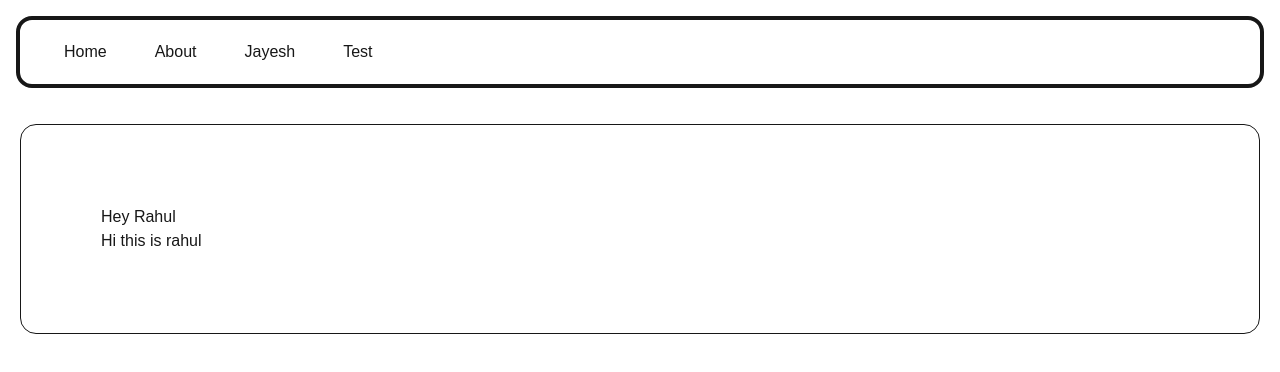
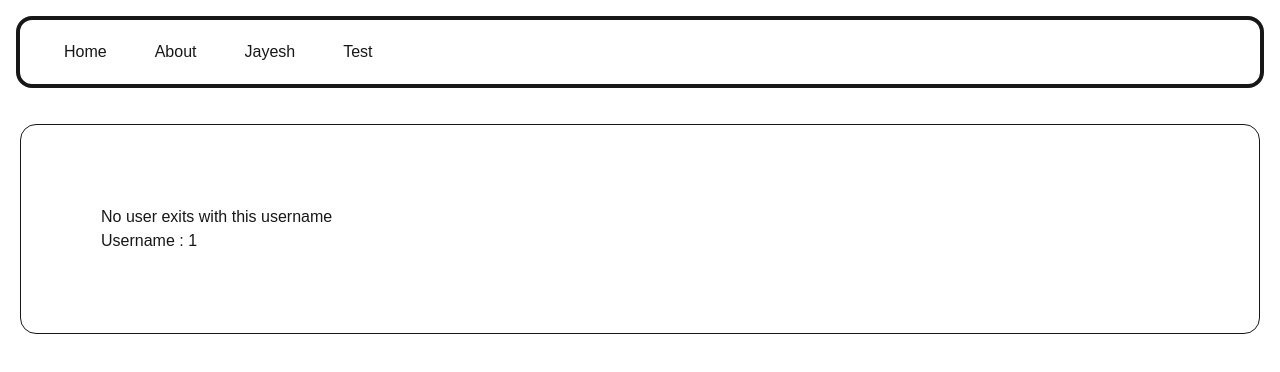
Before and after one commit to jayeshkumardhariyal/Next-Js-Practice-, a Next.js app: page /profile/1 in a window 1280 px wide. Shown: the top 372 px of the page. Built offline with nearby package versions, Linux system fonts and the light colour scheme.

Commit message:
Update ProfilePage component to display user details based on username

```diff
--- a/app/profile/[name]/page.tsx
+++ b/app/profile/[name]/page.tsx
@@ -2,14 +2,44 @@ type ProfilePageParams={
     params: Promise<{name:string}>
 
 }
+
+const users=[
+    {
+        id:1,
+        name:"Rohan",
+        email:"rohan@gmail.com"
+    },
+    {
+        id:2,
+        name:"Rahul",
+        email:"rahul@gmail.com"
+    },
+    {
+        id:3,
+        name:"Anjali",
+        email:"anjali@gmail.com"
+    }
+
+]
 export default async function Rahul({params}:ProfilePageParams){
     const pageParams=await params;
     const username=pageParams.name
     console.log(username)
+    const user=users.find((user)=>user.name.toLocaleLowerCase() === username.toLocaleLowerCase())
+    if(!user){
+        return(
+            <div>
+                <h1>No user exits with this username </h1>
+                <h2>{`Username : ${username}`}</h2>
+            </div>
+        )
+    }
+
     return(
         <div>
-            <h1>Hey Rahul</h1>
-            <p> Hi this is rahul</p>
+           <h1>{`Profile Id: ${user.id}`}</h1>
+           <h1>{`Profile Name: ${user.name}`}</h1>
+           <h1>{`Profile email: ${user.email}`}</h1>
         </div>
     )
 }
```
